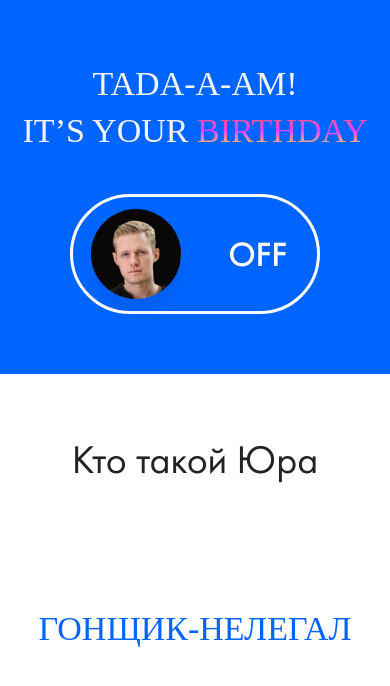
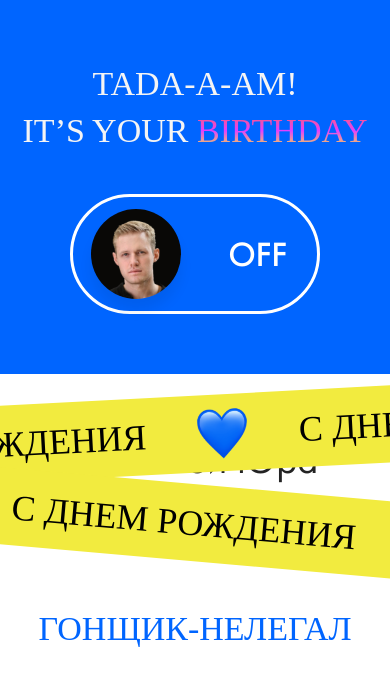
Before and after one commit to StepanKhvatov/kovalev-birthday, a React (Create React App) app: page / in a window 390 px wide. Shown: the top 686 px of the page. Built offline with nearby package versions, Linux system fonts and the light colour scheme; no server answers; a web font is replaced by a local one.

Commit message:
Create DoubleStrip component

```diff
--- a/src/components/App.jsx
+++ b/src/components/App.jsx
@@ -9,6 +9,7 @@ import Sport from "./Sport";
 import Father from "./Father";
 import Congratulations from "./Congratulations";
 import CreateCongratulation from "./CreateCongratulation";
+import DoubleStrip from "./DoubleStrip";
 
 const CongratulationsBlocks = () => {
   const [data, setData] = useState([]);
@@ -52,6 +53,7 @@ function App() {
   return (
     <div className="App">
       <main className="main">
+        <DoubleStrip />
         <Banner />
         <Race />
         <IllegalRacer />
--- /dev/null
+++ b/src/components/DoubleStrip.jsx
@@ -0,0 +1,13 @@
+import Strip from "./Strip";
+import doubleStripStyles from "../styles/DoubleStrip.module.css";
+
+const DoubleStrip = () => {
+  return (
+    <div className={doubleStripStyles.container}>
+      <Strip classes={doubleStripStyles["first-strip"]} />
+      <Strip classes={doubleStripStyles["second-strip"]} />
+    </div>
+  );
+};
+
+export default DoubleStrip;
--- a/src/components/Strip.jsx
+++ b/src/components/Strip.jsx
@@ -1,7 +1,7 @@
 import heartImage from "../images/heart.png";
 import stripStyles from "../styles/Strip.module.css";
 
-const Strip = ({ classes }) => {
+const Strip = ({ classes = "" }) => {
   return (
     <div className={`${stripStyles.strip} ${classes}`}>
       <img src={heartImage} className={stripStyles.image} alt="heart" />
--- a/src/styles/Banner.module.css
+++ b/src/styles/Banner.module.css
@@ -1,7 +1,7 @@
 .section {
   background-color: #0065ff;
   position: relative;
-
+  min-height: 800px;
   overflow: hidden;
 }
 
@@ -35,6 +35,10 @@
 }
 
 @media screen and (max-width: 968px) {
+  .section {
+    min-height: auto;
+  }
+
   .title {
     font-size: 50px;
     line-height: 77px;
--- /dev/null
+++ b/src/styles/DoubleStrip.module.css
@@ -0,0 +1,41 @@
+.container {
+  top: 700px;
+  position: absolute;
+  background-color: transparent;
+  display: flex;
+  flex-direction: column;
+}
+
+.first-strip {
+  transform: rotate(-3deg) translate(-20px, -65px);
+}
+
+.second-strip {
+  transform: rotate(5deg) translate(-20px, 55px);
+}
+
+@media screen and (max-width: 968px) {
+  .container {
+    top: 500px;
+  }
+}
+
+@media screen and (max-width: 735px) {
+  .container {
+    top: 550px;
+  }
+}
+
+@media screen and (max-width: 468px) {
+  .container {
+    top: 420px;
+  }
+
+  .first-strip {
+    transform: rotate(-3deg) translate(-300px, -65px);
+  }
+
+  .second-strip {
+    transform: rotate(5deg) translate(-90px, 55px);
+  }
+}
--- a/src/styles/Strip.module.css
+++ b/src/styles/Strip.module.css
@@ -14,7 +14,6 @@
   overflow: hidden;
   gap: 50px;
   box-sizing: border-box;
-  position: absolute;
   z-index: 100;
 }
 
@@ -27,3 +26,16 @@
   width: 90px;
   height: 90px;
 }
+
+@media screen and (max-width: 968px) {
+  .strip {
+    height: 77px;
+    font-size: 35.8566px;
+    line-height: 52px;
+  }
+
+  .image {
+    width: 53px;
+    height: 53px;
+  }
+}
--- a/src/styles/index.css
+++ b/src/styles/index.css
@@ -57,6 +57,7 @@ button {
 }
 
 .main {
+  position: relative;
   overflow: hidden;
 }
 
```
